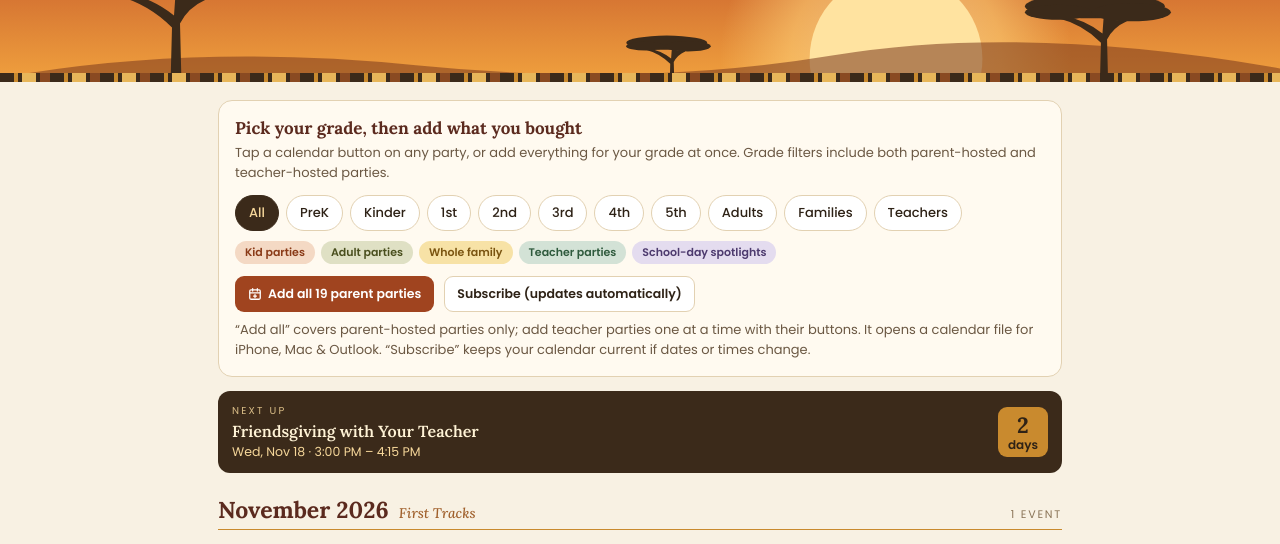
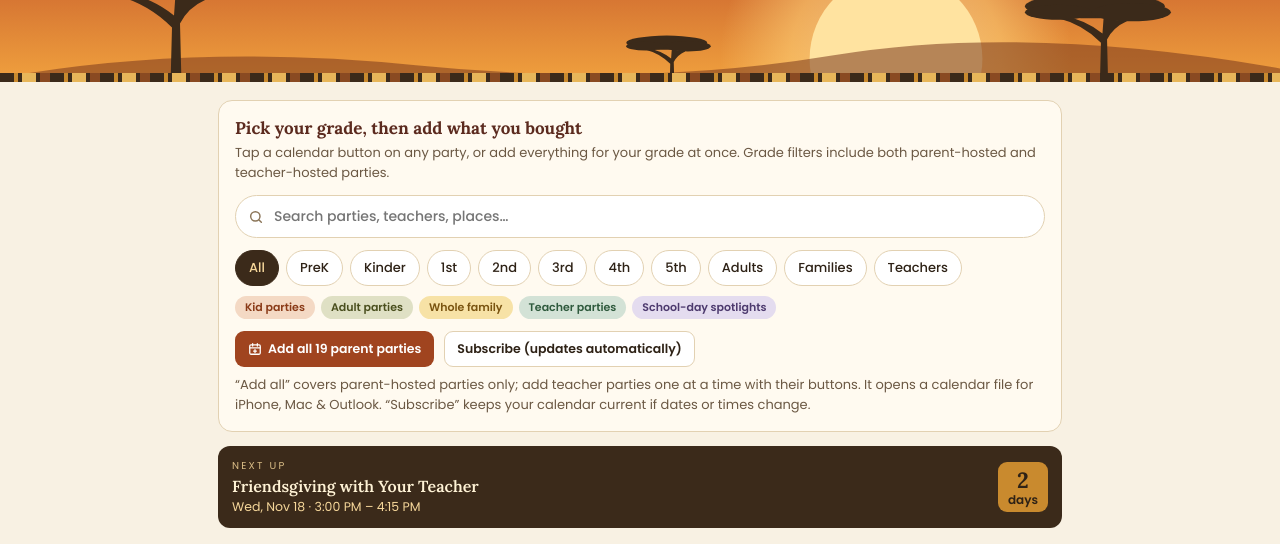
Before and after one commit to perfectionprincess-cell/holidaysafariparties, a plain HTML site: page index.html in a window 1280 px wide. Shown: the part 157-701 px from the top of the page. Drawn offline with Linux system fonts and the light colour scheme.

Commit message:
Add search box (parties, teachers, places, notes, dates)
Co-Authored-By: Claude Opus 5.5 <noreply@anthropic.com>
Claude-Session: https://claude.ai/code/session_01LyeQTpA45CSL1Q7dmfh82q

```diff
--- a/index.html
+++ b/index.html
@@ -50,6 +50,12 @@ section{margin-top:22px}
 .chip{flex:none;font-size:11px;font-weight:600;padding:3px 10px;border-radius:999px;white-space:nowrap}
 .chip.kid{background:#f4d9c4;color:#8a3a17}.chip.adult{background:#dfe0c4;color:#4a4f1e}.chip.family{background:#f7e2a6;color:#7a5410}.chip.teacher{background:#d3e2d6;color:#2f5a3d}
 .who{font-size:12.5px;color:var(--muted);font-style:italic;font-family:Lora,serif;margin-top:2px}
+.search{position:relative;margin:12px 0 2px}
+.search input{width:100%;font:500 14px Poppins,sans-serif;color:var(--ink);background:#fff;border:1.5px solid var(--line);border-radius:999px;padding:10px 38px 10px 38px;outline:none}
+.search input:focus{border-color:var(--gold)}
+.search svg{position:absolute;left:13px;top:50%;transform:translateY(-50%);width:16px;height:16px;color:#8b7558}
+.search button{position:absolute;right:8px;top:50%;transform:translateY(-50%);border:0;background:none;font-size:18px;color:#8b7558;cursor:pointer;padding:2px 6px;display:none}
+.search.has button{display:block}
 .legend{display:flex;flex-wrap:wrap;gap:6px;margin-top:10px}
 .adds{display:flex;flex-wrap:wrap;gap:6px;margin-top:2px}
 .soon{font-size:12.5px;font-style:italic;color:#8b7558;font-family:Lora,serif}
@@ -99,6 +105,7 @@ footer b{font:600 11px Poppins,sans-serif;letter-spacing:.2em;color:var(--rust);
   <div class="panel">
     <h3>Pick your grade, then add what you bought</h3>
     <p>Tap a calendar button on any party, or add everything for your grade at once. Grade filters include both parent-hosted and teacher-hosted parties.</p>
+    <div class="search" id="searchBox"><svg viewBox="0 0 24 24" fill="none" stroke="currentColor" stroke-width="2.2" stroke-linecap="round"><circle cx="11" cy="11" r="7"/><path d="M20 20l-3.5-3.5"/></svg><input id="q" type="text" enterkeyhint="search" placeholder="Search parties, teachers, places…" aria-label="Search parties" autocomplete="off"><button id="qx" aria-label="Clear search">×</button></div>
     <div class="filters" id="filters"></div>
     <div class="legend"><span class="chip kid">Kid parties</span><span class="chip adult">Adult parties</span><span class="chip family">Whole family</span><span class="chip teacher">Teacher parties</span><span class="chip school">School-day spotlights</span></div>
     <div class="addall"><a class="btn primary" id="allLink" href="frostwood-all-parties.ics">
@@ -120,7 +127,7 @@ const ICON = {
   a:'<svg viewBox="0 0 24 24" fill="currentColor"><path d="M16.4 12.6c0-2.4 2-3.5 2-3.6-1.1-1.6-2.8-1.8-3.4-1.8-1.4-.1-2.8.9-3.5.9s-1.8-.9-3-.8C7 7.3 5.6 8.2 4.8 9.6c-1.6 2.8-.4 6.9 1.2 9.1.8 1.1 1.7 2.3 2.8 2.3s1.6-.7 3-.7 1.8.7 3 .7 2-1.1 2.8-2.2c.9-1.3 1.2-2.5 1.3-2.6-.1 0-2.5-1-2.5-3.6zM14.1 5.6c.6-.8 1.1-1.8 1-2.9-.9 0-2 .6-2.7 1.4-.6.7-1.1 1.8-1 2.8 1 .1 2.1-.5 2.7-1.3z"/></svg>',
   o:'<svg viewBox="0 0 24 24" fill="none" stroke="currentColor" stroke-width="2.2"><rect x="3" y="4" width="18" height="16" rx="2"/><path d="M3 7l9 6 9-6"/></svg>'
 };
-let cur = "all";
+let cur = "all"; let q = "";
 try { const s = localStorage.getItem("fw-filter"); if (s && FILTERS.some(f=>f[0]===s)) cur = s; } catch(e) {}
 const esc = s => String(s).replace(/[&<>"]/g, c => ({"&":"&amp;","<":"&lt;",">":"&gt;",'"':"&quot;"}[c]));
 const kind = e => e.tags.includes("school") ? "school" : e.tags.includes("teacher") ? "teacher" : e.tags.includes("family") ? "family" : (e.tags.includes("adults") ? "adult" : "kid");
@@ -152,9 +159,13 @@ function nextUp(list){
 function render(){
   document.getElementById("filters").innerHTML = FILTERS.map(([k,l,_]) =>
     `<button class="f${k===cur?" on":""}" data-k="${k}" aria-pressed="${k===cur}">${l}</button>`).join("");
-  const shown = EVENTS.filter(e => cur==="all" || e.tags.includes(cur));
+  const inGrade = EVENTS.filter(e => cur==="all" || e.tags.includes(cur));
+  const norm = t => String(t||"").toLowerCase().normalize("NFD").replace(/[\u0300-\u036f]/g,"").replace(/[’']/g,"");
+  const words = norm(q).split(/\s+/).filter(Boolean);
+  const hay = e => norm([e.title,e.aud,e.who,e.place,e.note,e.month,e.dow,e.day?e.month.split(" ")[0]+" "+e.day:""].join(" "));
+  const shown = words.length ? inGrade.filter(e => words.every(w => hay(e).includes(w))) : inGrade;
   const label = FILTERS.find(f=>f[0]===cur)[2];
-  const dated = shown.filter(e=>e.ics && !e.tags.includes("teacher") && !e.tags.includes("school")).length;
+  const dated = inGrade.filter(e=>e.ics && !e.tags.includes("teacher") && !e.tags.includes("school")).length;
   const file = cur==="all" ? "frostwood-all-parties.ics" : `frostwood-${cur}.ics`;
   const all = document.getElementById("allLink");
   all.href = file;
@@ -164,7 +175,7 @@ function render(){
   const sub = document.getElementById("subLink");
   sub.href = "webcal://" + location.host + location.pathname.replace(/[^/]*$/, "") + file;
   sub.style.display = (dated && location.protocol.startsWith("http")) ? "" : "none";
-  document.getElementById("nextup").innerHTML = nextUp(shown);
+  document.getElementById("nextup").innerHTML = words.length ? "" : nextUp(shown);
   let html = "";
   for (const m of Object.keys(SUBS)) {
     const evs = shown.filter(e=>e.month===m);
@@ -188,13 +199,16 @@ function render(){
     }
     html += `</section>`;
   }
-  document.getElementById("list").innerHTML = html || `<div class="empty">No parties for this group yet.</div>`;
+  document.getElementById("list").innerHTML = html || (words.length ? `<div class="empty">No parties match “${esc(q)}”${cur==="all"?"":" in this grade"}.</div>` : `<div class="empty">No parties for this group yet.</div>`);
 }
 document.getElementById("filters").addEventListener("click", ev => {
   const b = ev.target.closest(".f"); if (!b) return;
   cur = b.dataset.k; try { localStorage.setItem("fw-filter", cur); } catch(e) {}
   render();
 });
+const qi = document.getElementById("q"), sb = document.getElementById("searchBox");
+qi.addEventListener("input", () => { q = qi.value; sb.classList.toggle("has", !!q); render(); });
+document.getElementById("qx").addEventListener("click", () => { qi.value = ""; q = ""; sb.classList.remove("has"); render(); qi.focus(); });
 render();
 </script>
 </body></html>
```
Also changed, not shown: search.png (added).
